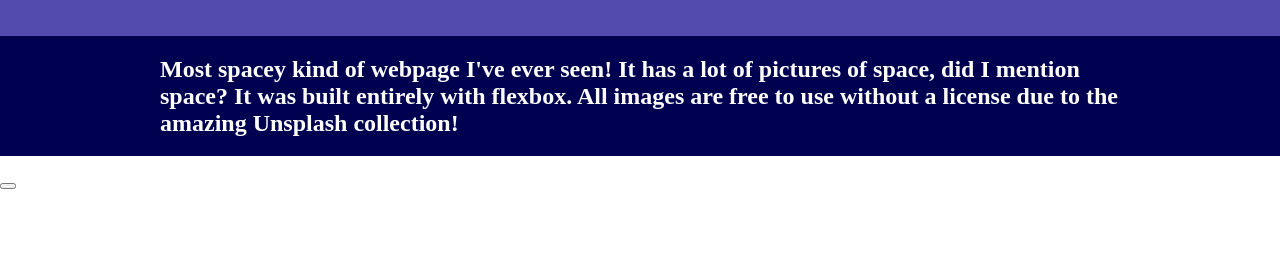
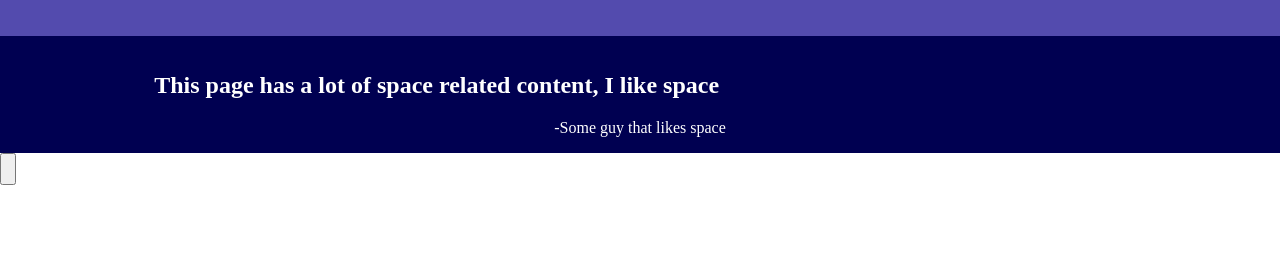
Before and after one commit to Maj0o/landing-page, a plain HTML site: page index.html in a window 1280 px wide. Shown: the part 844-1120 px from the top of the page. After the commit the page ends 1029 px from the top, so only its background shows below. Drawn offline with Linux system fonts and the light colour scheme.

Commit message:
added testimonials, brushed up CSS

```diff
--- a/index.html
+++ b/index.html
@@ -70,10 +70,12 @@
     </div>
 
     <div class="testimonials">
-        <blockquote>
-            <h2 class="blockquote">Most spacey kind of webpage I've ever seen! It has a lot of pictures of space, did I
-                mention space? It was built entirely with flexbox. All
-                images are free to use without a license due to the amazing Unsplash collection! </h2>
+        <figure>
+            <blockquote>
+                <h2 class="quote">This page has a lot of space related content, I like space </h2>
+            </blockquote>
+            <figcaption>-Some guy that likes space</figcaption>
+        </figure>
         </blockquote>
     </div>
     <div class="banner">
--- a/style.css
+++ b/style.css
@@ -109,23 +109,30 @@ li {
     padding: 1em;
 }
 
-
-
-
-
 .section p {
     color: white;
 }
 
 .testimonials {
     display: flex;
+    justify-content: center;
     background-color: #000051;
-    justify-content: space-around;
-    align-items: center;
-    height: 15vh;
 }
 
-.blockquote {
+.quote {
     color: white;
-    padding: 15vh;
+    margin-left: 5vh;
 }
+
+.testimonials h3 {
+    color: white;
+}
+
+figcaption {
+    color: white;
+    padding: 0rem 30rem;
+}
+
+.banner {
+    display: flex;
+}
```
